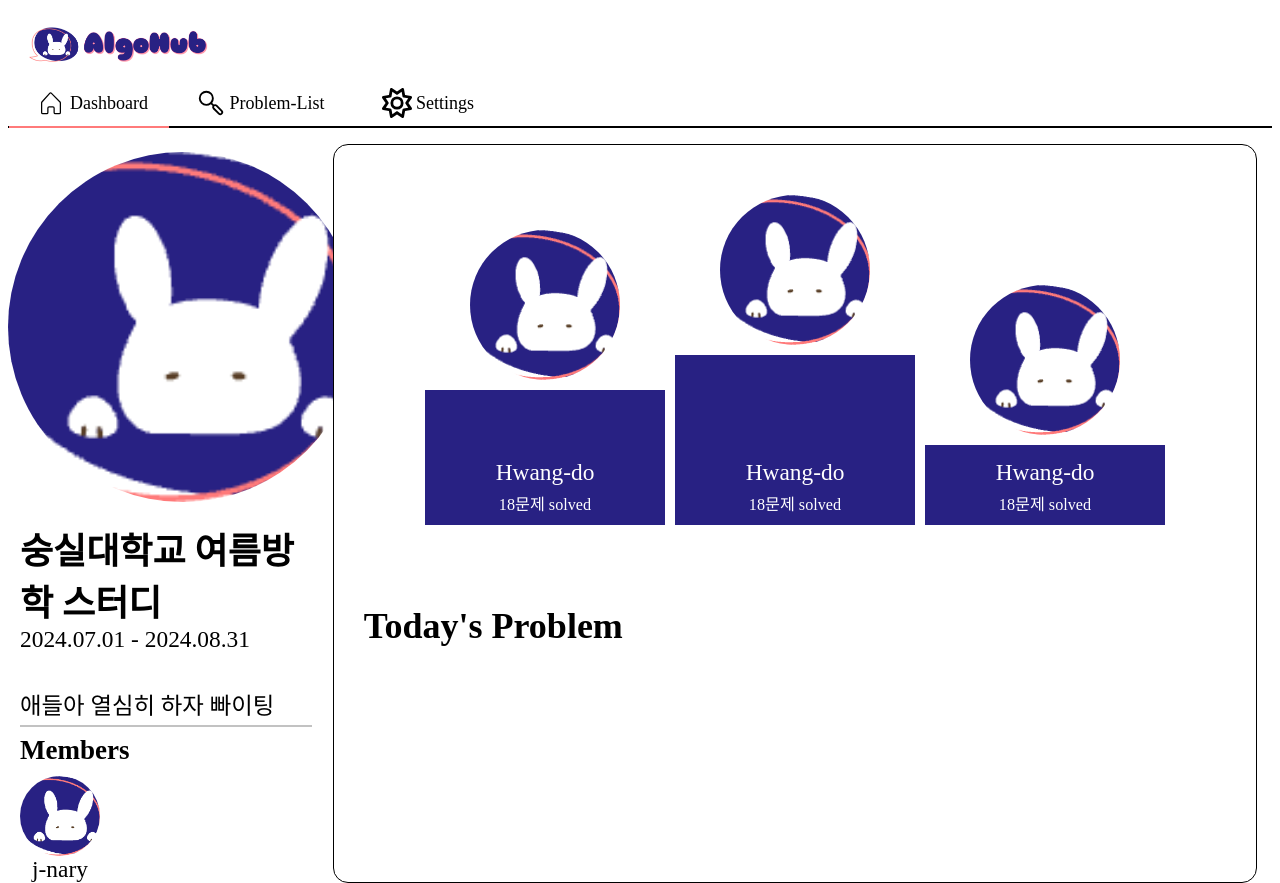
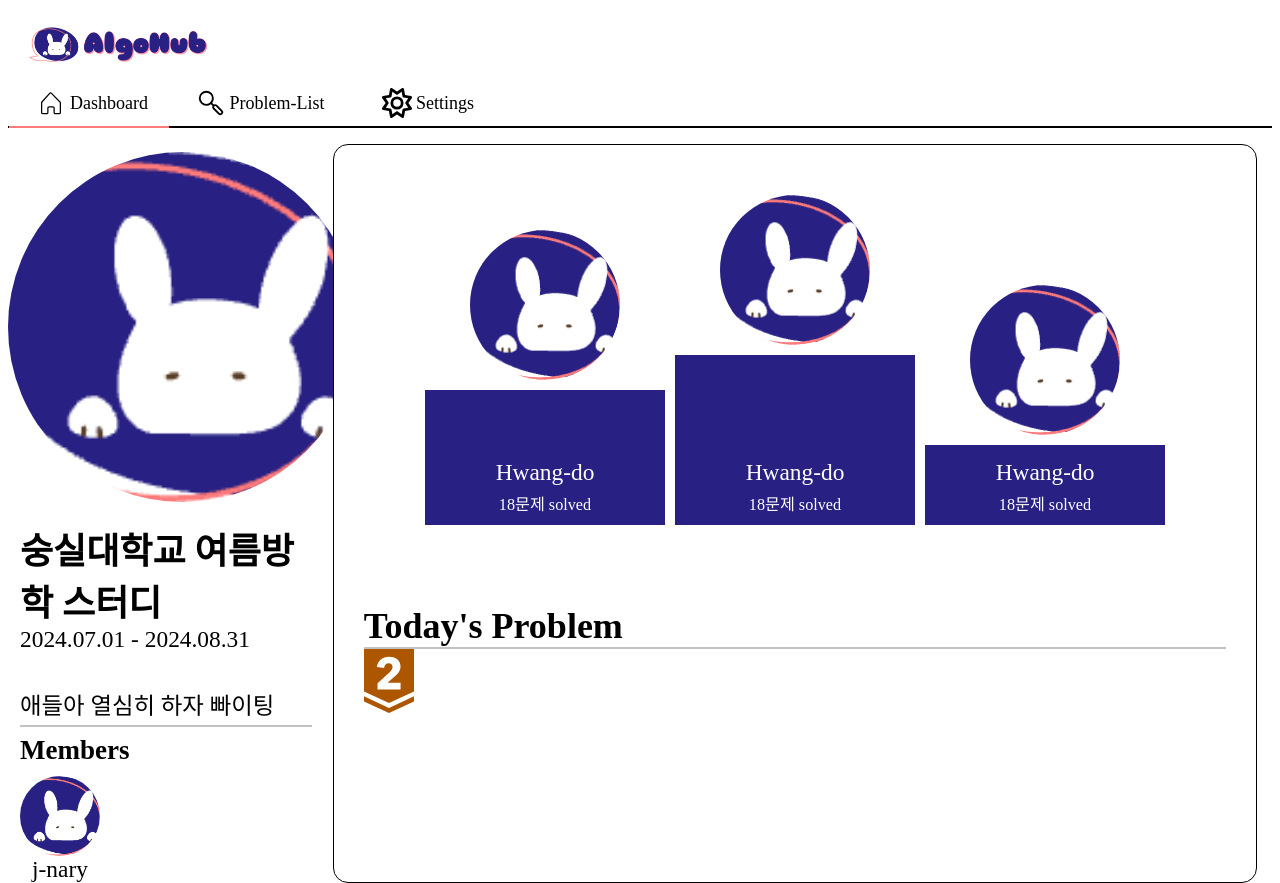
Before and after one commit to GAMZA-BAT/ALGOHUB-CLIENT-PREV, a React (Vite) app: page /group in a window 1280 px wide. Built offline with nearby package versions, Linux system fonts and the light colour scheme; a web font is replaced by a local one.

Commit message:
fix: 폴더 구조 수정

```diff
--- a/src/components/@common/SideContent.tsx
+++ b/src/components/@common/SideContent.tsx
@@ -86,7 +86,7 @@ const DescriptionWrapper = css`
   padding-left: 12px;
 `;
 
-const seperator = css`
+export const seperator = css`
   width: 100%;
   border: 1px solid #c2c2c2;
 `;
--- a/src/pages/groupPage/GroupDashboard/GroupDashboard.tsx
+++ b/src/pages/groupPage/GroupDashboard.tsx
@@ -1,8 +1,9 @@
 import { css } from '@emotion/react';
 
-import RankingBox from '@/pages/groupPage/GroupDashboard/RankingBox';
+import RankingBox from '@/pages/groupPage/components/RankingBox';
 
-import { Title } from '@/components/@common/SideContent';
+import LevelIcon from '@/components/@common/LevelIcon';
+import { Title, seperator } from '@/components/@common/SideContent';
 
 import AlgoHubLogoS from '@/assets/img/AlgoHubLogoS.png';
 
@@ -15,6 +16,8 @@ const GroupDashboard = () => {
         <RankingBox ranking={3} name={'Hwang-do'} solved={18} src={AlgoHubLogoS} />
       </section>
       <p css={Title}>Today's Problem</p>
+      <hr css={seperator} />
+      <LevelIcon level={3} />
     </div>
   );
 };
--- a/src/pages/groupPage/GroupPage.tsx
+++ b/src/pages/groupPage/GroupPage.tsx
@@ -2,7 +2,7 @@ import { css } from '@emotion/react';
 
 import { useState } from 'react';
 
-import GroupDashboard from '@/pages/groupPage/GroupDashboard/GroupDashboard';
+import GroupDashboard from '@/pages/groupPage/GroupDashboard';
 import ProblemList from '@/pages/groupPage/ProblemList';
 import Setting from '@/pages/groupPage/Setting';
 
--- /dev/null
+++ b/src/utils/level.ts
@@ -0,0 +1,45 @@
+const levelNames = [
+  'ic_bronze5',
+  'ic_bronze4',
+  'ic_bronze3',
+  'ic_bronze2',
+  'ic_bronze1',
+
+  'ic_silver5',
+  'ic_silver4',
+  'ic_silver3',
+  'ic_silver2',
+  'ic_silver1',
+
+  'ic_gold5',
+  'ic_gold4',
+  'ic_gold3',
+  'ic_gold2',
+  'ic_gold1',
+
+  'ic_platinum5',
+  'ic_platinum4',
+  'ic_platinum3',
+  'ic_platinum2',
+  'ic_platinum1',
+
+  'ic_diamond5',
+  'ic_diamond4',
+  'ic_diamond3',
+  'ic_diamond2',
+  'ic_diamond1',
+
+  'ic_ruby5',
+  'ic_ruby4',
+  'ic_ruby3',
+  'ic_ruby2',
+  'ic_ruby1',
+
+  'ic_master',
+];
+
+export const importLevelSVG = async (level: number) => {
+  const fileName = levelNames[level];
+  const svg = await import(`@/assets/svgs/level/${fileName}.svg`);
+  return svg.default;
+};
```
Also changed, not shown: src/pages/groupPage/components/ProblemBox.tsx (added, +7 -0 lines), src/utils/category.ts (deleted, +0 -51 lines), src/utils/date.ts (deleted, +0 -41 lines), src/pages/groupPage/components/RankingBox.tsx (renamed from src/pages/groupPage/GroupDashboard/RankingBox.tsx).
